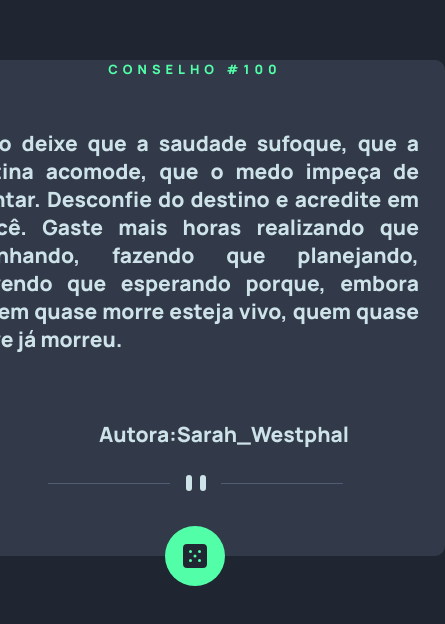
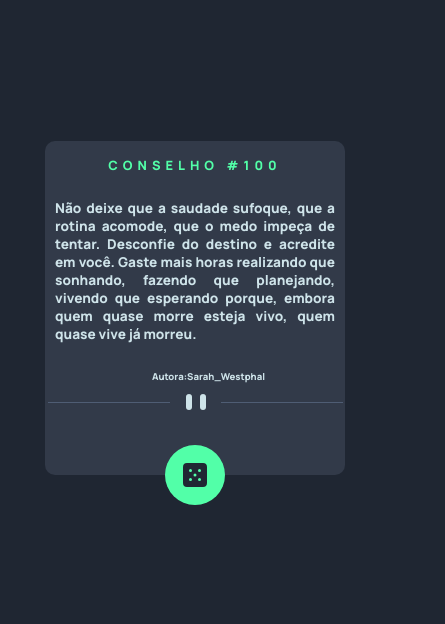
Before and after one commit to FlaviaColiv/App-Gerador-de-Conselhos---CSS-Avancado-Flexbox, a plain HTML site: page index.html in a window 390 px wide. Shown: the part 114-738 px from the top of the page, 445 px wide, since content can reach past the window. Drawn offline with Linux system fonts and the light colour scheme.

Commit message:
Atualização 1

```diff
--- a/src/estilo.css
+++ b/src/estilo.css
@@ -15,6 +15,7 @@ body {
 }
 
 h2 {
+  margin-top: 5%;
   color: var(--advice-dice-color);
   font-size: 0.8em;
   letter-spacing: 5px;
@@ -26,12 +27,12 @@ a {
 
 main {
   display: flex;
-  height: 100%;
   align-items: center;
   justify-content: center;
   flex-direction: column;
   gap: 20px;
   height: 100vh;
+  width: 500px;
 }
 
 .box {
--- a/src/responsivo.css
+++ b/src/responsivo.css
@@ -1,11 +1,25 @@
 @media(max-width: 768px) {
+
+  body {
+    height: 100vh;
+    min-width: 100px;
+  }
   main {
-    padding-inline: 50px;
-    width: 386px;
+    padding-inline: 20px;
+    width: 80%;
+    height: 100vh;
   }
 
   main p {
-    font-size: 21px;
-    padding: 26px;
+    font-size: 0.85em;
+    padding: 10px;
+  }
+
+  .box {
+    max-width: 300px;
+  }
+
+  .box p {
+    max-width: 100%;
   }
 }
```
